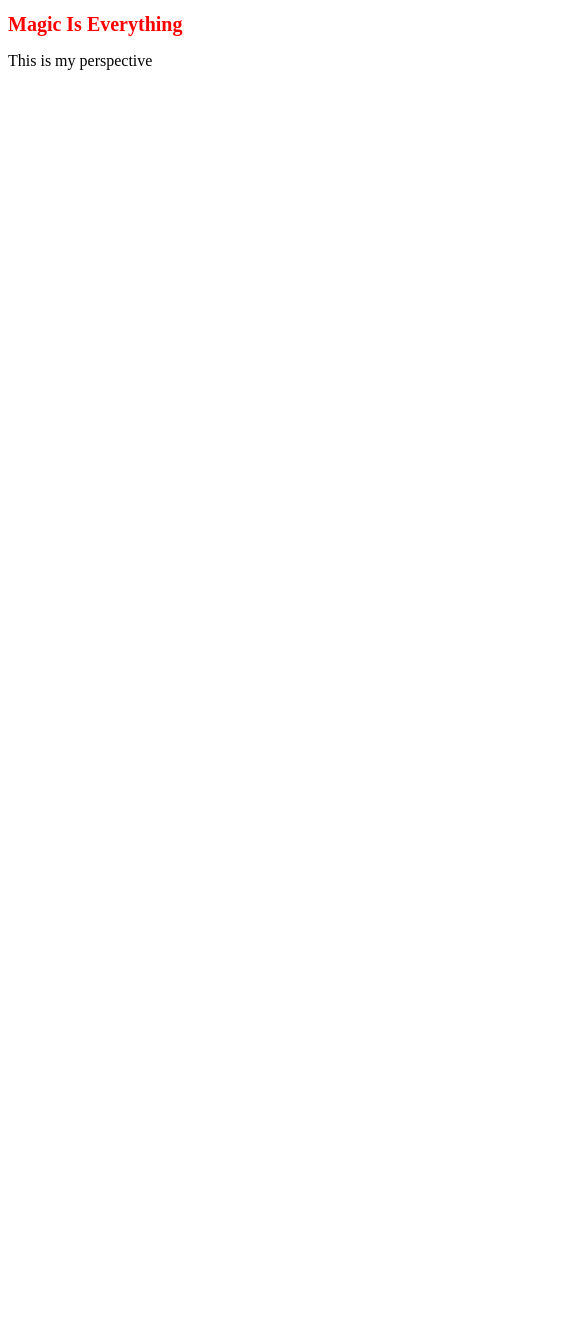
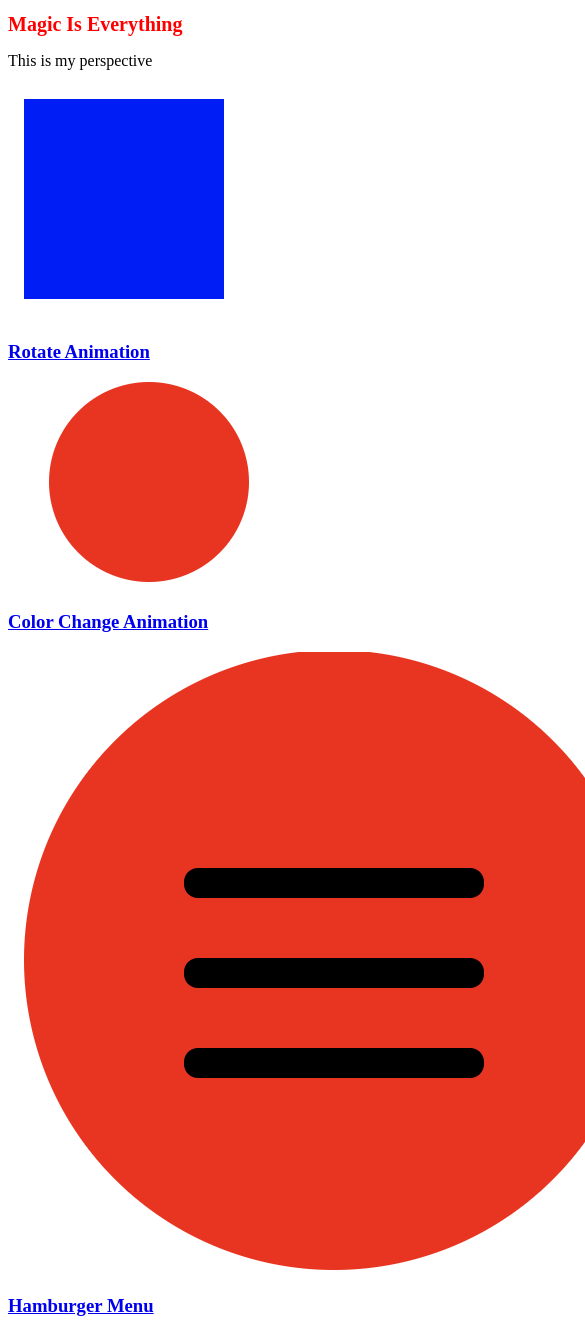
Before and after one commit to Witmagik47/Witmagik47.github.io, a plain HTML site: page index.html in a window 390 px wide. Shown: the top 1336 px of the page, 585 px wide, since content can reach past the window. Before the commit the page ends 844 px from the top, so only its background shows below. Drawn offline with Linux system fonts and the light colour scheme.

Commit message:
Added portfolio pieces

```diff
--- a/index.html
+++ b/index.html
@@ -9,5 +9,43 @@
 <h1>Magic Is Everything</h1>
 <p>This is my perspective</p>
 
+<main>
+  <section>
+    <h2></h2>
+    <div class="container">
+      <div class="card">
+        <a href="#" target="_blank">
+        <img src="img/Codepen_1.png" />
+        <h3>Rotate Animation</h3>
+        </a>
+      </div>
+      <div class="card">
+        <a href="#" target="_blank">
+        <img src="img/Codepen_2.png" />
+        <h3>Color Change Animation</h3>
+        </a>
+      </div>
+      <div class="card">
+        <a href="#" target="_blank">
+        <img src="img/Codepen_3.png" />
+        <h3>Hamburger Menu</h3>
+        </a>
+      </div>
+    </div>
+  </section>
+
+</main>
+
+<footer>
+  <div class="column">
+    <h3></h3>
+  </div>
+   <div class="column">
+     <h3></h3>
+   </div>
+   <div class="column">
+   </div>
+ </footer>
+
 </body>
 </html>
```
Also changed, not shown: img/Codepen_1.png (added), img/Codepen_2.png (added), img/Codepen_3.png (added).
